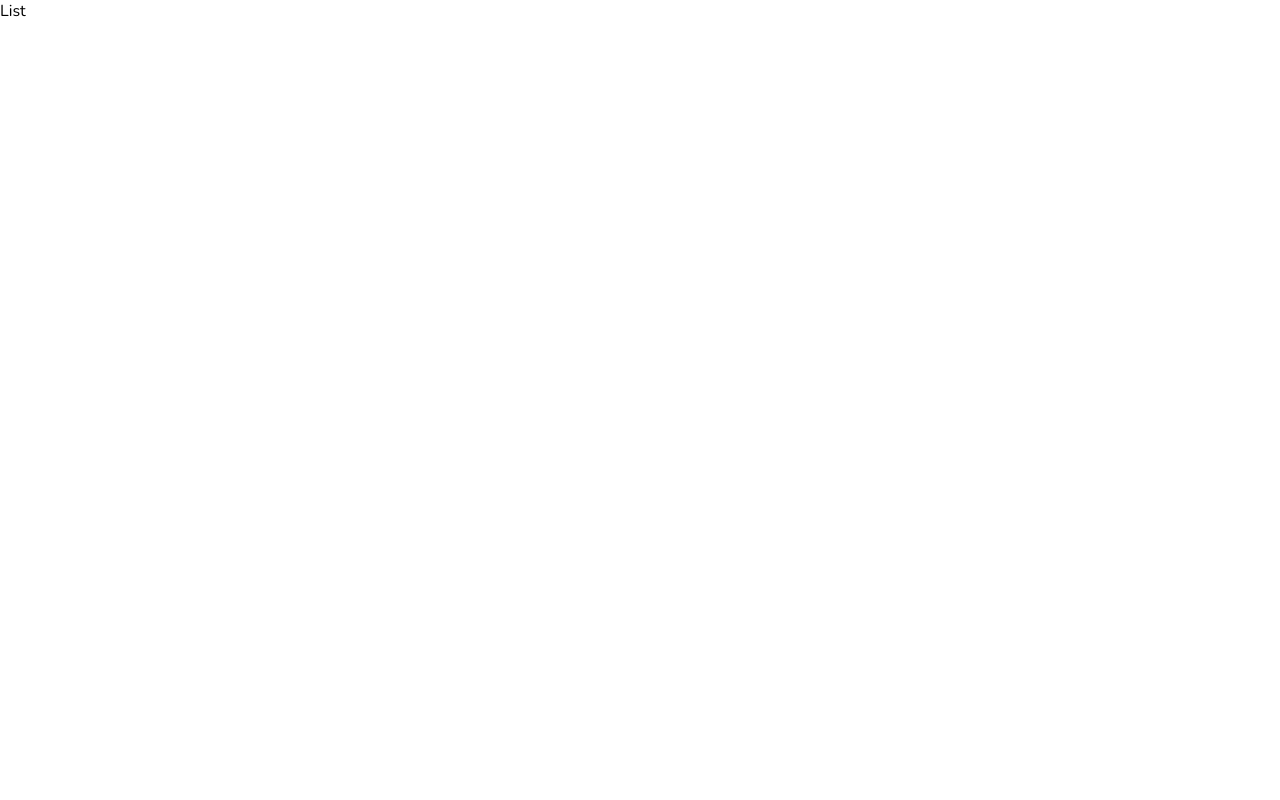
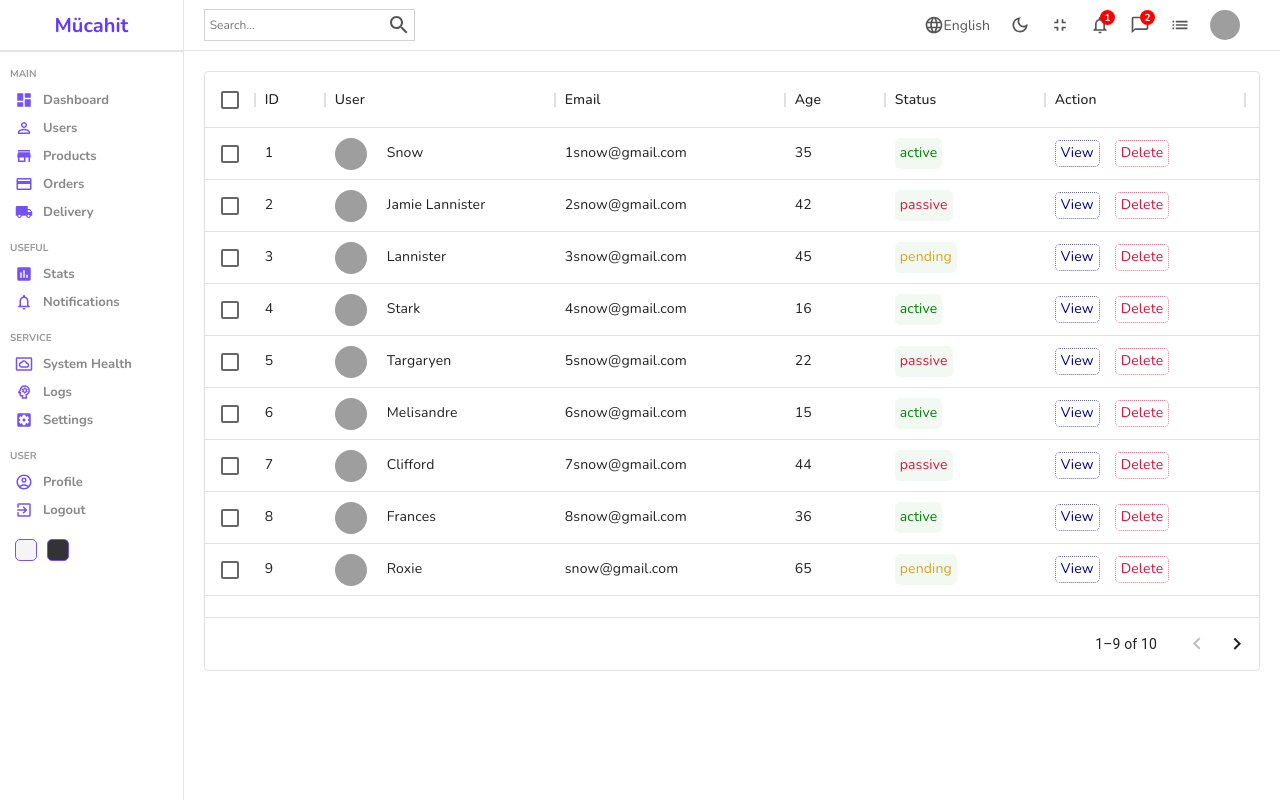
Before and after one commit to mucahityildirim0/Admin-Dashboard, a React (Create React App) app: page /users in a window 1280 px wide. Built offline with nearby package versions, Linux system fonts and the light colour scheme; grey boxes are pictures that could not be loaded.

Commit message:
add datatable and data

```diff
--- a/package.json
+++ b/package.json
@@ -7,6 +7,7 @@
     "@emotion/styled": "^11.9.3",
     "@mui/icons-material": "^5.8.4",
     "@mui/material": "^5.8.6",
+    "@mui/x-data-grid": "^5.12.3",
     "@testing-library/jest-dom": "^5.16.4",
     "@testing-library/react": "^13.3.0",
     "@testing-library/user-event": "^13.5.0",
--- /dev/null
+++ b/src/components/datatable/Datatable.jsx
@@ -0,0 +1,36 @@
+import React from "react";
+import "./datatable.scss";
+import { DataGrid } from "@mui/x-data-grid";
+import { userColumns, userRows } from "../../datatablesource";
+
+const Datatable = () => {
+  const actionColumn = [
+    {
+      field: "action",
+      headerName: "Action",
+      width: 200,
+      renderCell: () => {
+        return (
+          <div className="cellAction">
+            <div className="viewButton">View</div>
+            <div className="deleteButton">Delete</div>
+          </div>
+        );
+      },
+    },
+  ];
+
+  return (
+    <div className="datatable">
+      <DataGrid
+        rows={userRows}
+        columns={userColumns.concat(actionColumn)}
+        pageSize={9}
+        rowsPerPageOptions={[9]}
+        checkboxSelection
+      />
+    </div>
+  );
+};
+
+export default Datatable;
--- /dev/null
+++ b/src/components/datatable/datatable.scss
@@ -0,0 +1,58 @@
+.datatable {
+  height: 600px;
+  padding: 20px;
+
+  .cellWithImg {
+    display: flex;
+    align-items: center;
+  }
+
+  .cellImg {
+    width: 32px;
+    height: 32px;
+    border-radius: 50%;
+    object-fit: cover;
+    margin-right: 20px;
+  }
+
+  .cellWithStatus {
+    padding: 5px;
+    border-radius: 5px;
+
+    &.active {
+      background-color: rgba(0, 128, 0, 0.05);
+      color: green;
+    }
+
+    &.pending {
+      background-color: rgba(0, 128, 0, 0.05);
+      color: goldenrod;
+    }
+
+    &.passive {
+      background-color: rgba(0, 128, 0, 0.05);
+      color: crimson;
+    }
+  }
+
+  .cellAction {
+    display: flex;
+    align-items: center;
+    gap: 15px;
+
+    .viewButton {
+      padding: 2px 5px;
+      border-radius: 5px;
+      color: darkblue;
+      border: 1px dotted rgba(0, 0, 139, 0.596);
+      cursor: pointer;
+    }
+    .deleteButton {
+      padding: 2px 5px;
+      border-radius: 5px;
+      color: crimson;
+      border: 1px dotted rgba(220, 20, 60, 0.6);
+      cursor: pointer;
+    }
+  }
+}
--- /dev/null
+++ b/src/datatablesource.js
@@ -0,0 +1,121 @@
+export const userColumns = [
+  { field: "id", headerName: "ID", width: 70 },
+  {
+    field: "user",
+    headerName: "User",
+    width: 230,
+    renderCell: (params) => {
+      return (
+        <div className="cellWithImg">
+          <img className="cellImg" src={params.row.img} alt="avatar" />
+          {params.row.username}
+        </div>
+      );
+    },
+  },
+  {
+    field: "email",
+    headerName: "Email",
+    width: 230,
+  },
+  {
+    field: "age",
+    headerName: "Age",
+    width: 100,
+  },
+  {
+    field: "status",
+    headerName: "Status",
+    width: 160,
+    renderCell: (params) => {
+      return (
+        <div className={`cellWithStatus ${params.row.status} `}>
+          {params.row.status}
+        </div>
+      );
+    },
+  },
+];
+
+export const userRows = [
+  {
+    id: 1,
+    username: "Snow",
+    img: "https://images.pexels.com/photos/1820770/pexels-photo-1820770.jpeg?auto=compress&cs=tinysrgb&dpr=2&w=500",
+    status: "active",
+    email: "1snow@gmail.com",
+    age: 35,
+  },
+  {
+    id: 2,
+    username: "Jamie Lannister",
+    img: "https://images.pexels.com/photos/1820770/pexels-photo-1820770.jpeg?auto=compress&cs=tinysrgb&dpr=2&w=500",
+    email: "2snow@gmail.com",
+    status: "passive",
+    age: 42,
+  },
+  {
+    id: 3,
+    username: "Lannister",
+    img: "https://images.pexels.com/photos/1820770/pexels-photo-1820770.jpeg?auto=compress&cs=tinysrgb&dpr=2&w=500",
+    email: "3snow@gmail.com",
+    status: "pending",
+    age: 45,
+  },
+  {
+    id: 4,
+    username: "Stark",
+    img: "https://images.pexels.com/photos/1820770/pexels-photo-1820770.jpeg?auto=compress&cs=tinysrgb&dpr=2&w=500",
+    email: "4snow@gmail.com",
+    status: "active",
+    age: 16,
+  },
+  {
+    id: 5,
+    username: "Targaryen",
+    img: "https://images.pexels.com/photos/1820770/pexels-photo-1820770.jpeg?auto=compress&cs=tinysrgb&dpr=2&w=500",
+    email: "5snow@gmail.com",
+    status: "passive",
+    age: 22,
+  },
+  {
+    id: 6,
+    username: "Melisandre",
+    img: "https://images.pexels.com/photos/1820770/pexels-photo-1820770.jpeg?auto=compress&cs=tinysrgb&dpr=2&w=500",
+    email: "6snow@gmail.com",
+    status: "active",
+    age: 15,
+  },
+  {
+    id: 7,
+    username: "Clifford",
+    img: "https://images.pexels.com/photos/1820770/pexels-photo-1820770.jpeg?auto=compress&cs=tinysrgb&dpr=2&w=500",
+    email: "7snow@gmail.com",
+    status: "passive",
+    age: 44,
+  },
+  {
+    id: 8,
+    username: "Frances",
+    img: "https://images.pexels.com/photos/1820770/pexels-photo-1820770.jpeg?auto=compress&cs=tinysrgb&dpr=2&w=500",
+    email: "8snow@gmail.com",
+    status: "active",
+    age: 36,
+  },
+  {
+    id: 9,
+    username: "Roxie",
+    img: "https://images.pexels.com/photos/1820770/pexels-photo-1820770.jpeg?auto=compress&cs=tinysrgb&dpr=2&w=500",
+    email: "snow@gmail.com",
+    status: "pending",
+    age: 65,
+  },
+  {
+    id: 10,
+    username: "Roxie",
+    img: "https://images.pexels.com/photos/1820770/pexels-photo-1820770.jpeg?auto=compress&cs=tinysrgb&dpr=2&w=500",
+    email: "snow@gmail.com",
+    status: "active",
+    age: 65,
+  },
+];
--- a/src/pages/home/Home.jsx
+++ b/src/pages/home/Home.jsx
@@ -3,8 +3,8 @@
 import Sidebar from "../../components/sidebar/Sidebar";
 import Navbar from "../../components/navbar/Navbar";
 import Widget from "../../components/widget/widget";
-import Featured from "../../featured/Featured";
-import Chart from "../../chart/Chart";
+import Featured from "../../components/featured/Featured";
+import Chart from "../../components/chart/Chart";
 import Table from "../../components/table/Table";
 
 const Home = () => {
--- a/src/pages/list/List.jsx
+++ b/src/pages/list/List.jsx
@@ -1,7 +1,19 @@
 import React from "react";
+import "./list.scss";
+import Sidebar from "../../components/sidebar/Sidebar";
+import Navbar from "../../components/navbar/Navbar";
+import Datatable from "../../components/datatable/Datatable";
 
 const List = () => {
-  return <div>List</div>;
+  return (
+    <div className="list">
+      <Sidebar />
+      <div className="listContainer">
+        <Navbar />
+        <Datatable />
+      </div>
+    </div>
+  );
 };
 
 export default List;
--- a/src/pages/list/list.scss
+++ b/src/pages/list/list.scss
@@ -0,0 +1,7 @@
+.list {
+  display: flex;
+  width: 100%;
+  .listContainer {
+    flex: 6;
+  }
+}
```
Also changed, not shown: src/components/chart/Chart.jsx (renamed from src/chart/Chart.jsx), src/components/chart/chart.scss (renamed from src/chart/chart.scss), src/components/featured/Featured.jsx (renamed from src/featured/featured.jsx), src/components/featured/featured.scss (renamed from src/featured/featured.scss), 1 other file (tests, documents, lock files or other folders).
